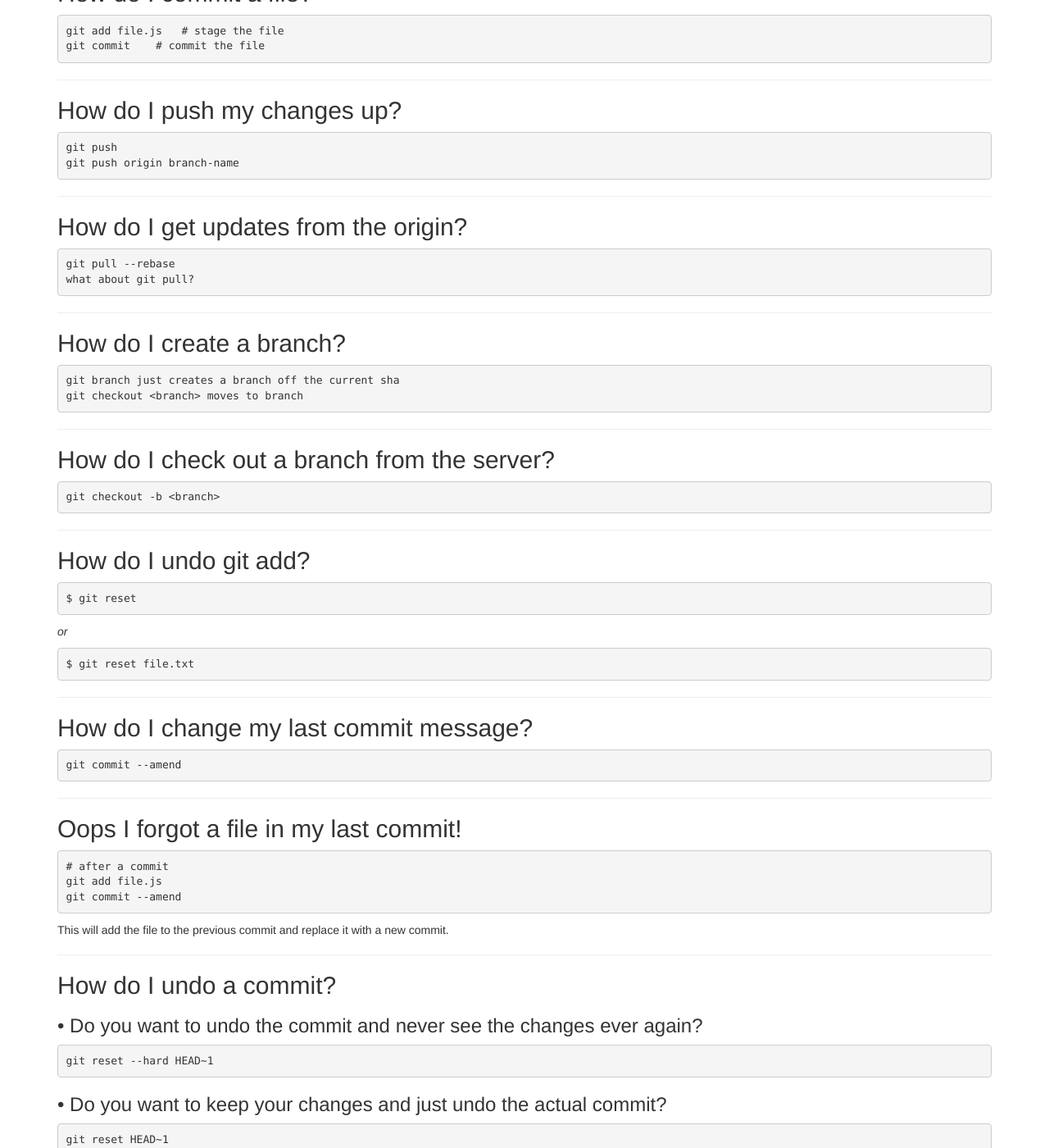
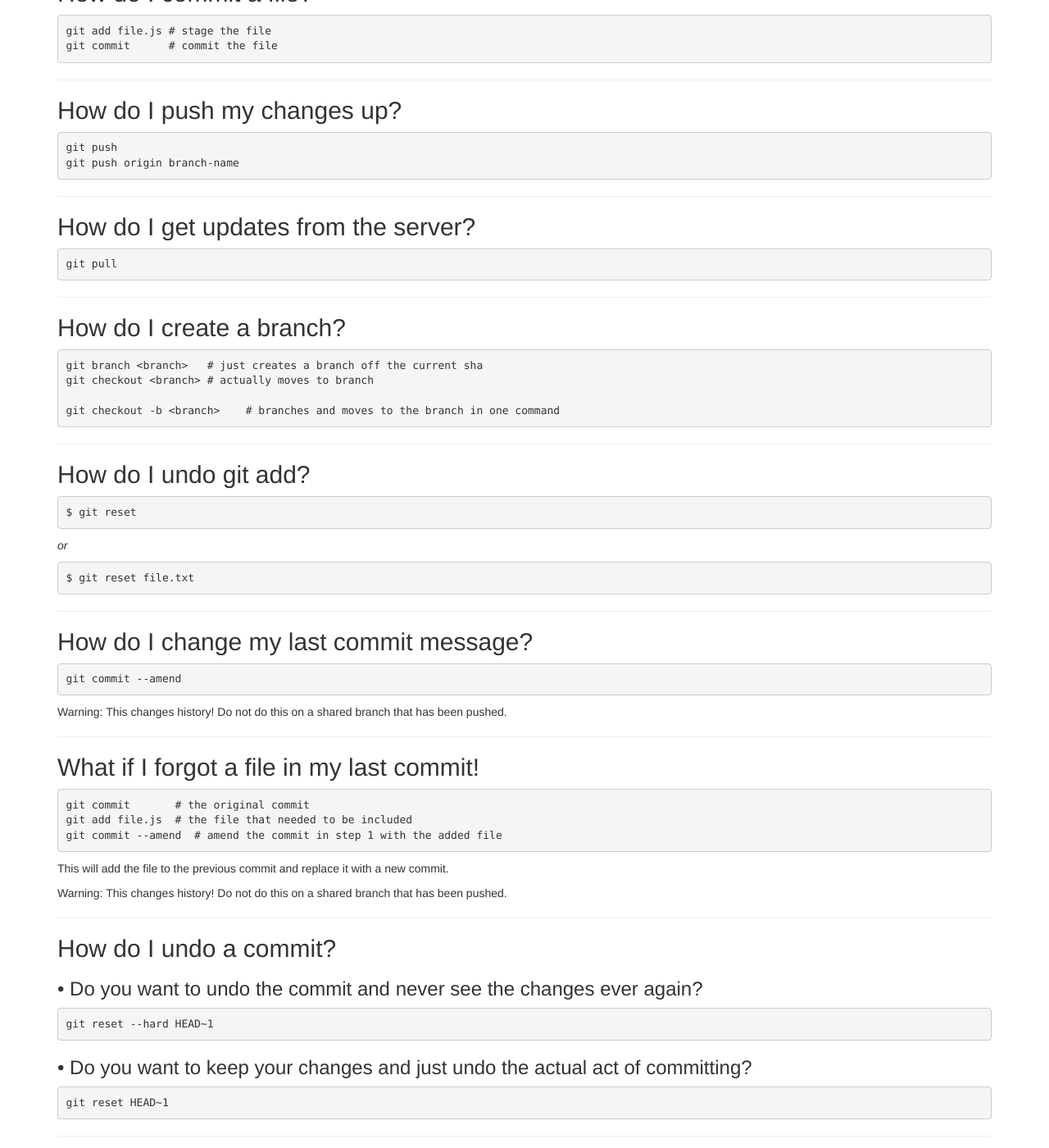
Before and after one commit to jsoverson/gitfaq, a Jekyll site: the page built from index.md, in a window 1280 px wide and 1400 px high, scrolled down 474 px. Shown: the whole window at 82% size. Built offline with Jekyll 4.4.1, drawn with Linux system fonts in a browser that asks for light colours; nearby versions of some CDN libraries; library files that are not in the unit come from our copies; Markdown is read by kramdown in place of the engine named in the settings; some of the changed text lies outside the part shown.

Commit message:
fixing up some details

````diff
--- a/index.md
+++ b/index.md
@@ -23,8 +23,8 @@ git push
 ## How do I commit a file?
 
 ```
-git add file.js   # stage the file
-git commit    # commit the file
+git add file.js # stage the file
+git commit      # commit the file
 ```
 
 ------------------------------------------------
@@ -38,11 +38,10 @@ git push origin branch-name
 
 ------------------------------------------------
 
-## How do I get updates from the origin?
+## How do I get updates from the server?
 
 ```
-git pull --rebase
-what about git pull?
+git pull
 ```
 
 ------------------------------------------------
@@ -50,16 +49,10 @@ what about git pull?
 ## How do I create a branch?
 
 ```
-git branch just creates a branch off the current sha
-git checkout <branch> moves to branch
-```
+git branch <branch>   # just creates a branch off the current sha
+git checkout <branch> # actually moves to branch
 
-------------------------------------------------
-
-## How do I check out a branch from the server?
-
-```
-git checkout -b <branch>
+git checkout -b <branch>    # branches and moves to the branch in one command
 ```
 
 ------------------------------------------------
@@ -84,17 +77,21 @@ $ git reset file.txt
 git commit --amend
 ```
 
+Warning: This changes history! Do not do this on a shared branch that has been pushed.
+
 ------------------------------------------------
 
-## Oops I forgot a file in my last commit!
+## What if I forgot a file in my last commit!
 
 ```
-# after a commit
-git add file.js
-git commit --amend
+git commit       # the original commit
+git add file.js  # the file that needed to be included
+git commit --amend  # amend the commit in step 1 with the added file
 ```
 
 This will add the file to the previous commit and replace it with a new commit.
+
+Warning: This changes history! Do not do this on a shared branch that has been pushed.
 
 ------------------------------------------------
 
@@ -106,7 +103,7 @@ This will add the file to the previous commit and replace it with a new commit.
 git reset --hard HEAD~1
 ```
 
-### &bull; Do you want to keep your changes and just undo the actual commit?
+### &bull; Do you want to keep your changes and just undo the actual act of committing?
 
 ```
 git reset HEAD~1
@@ -117,9 +114,12 @@ git reset HEAD~1
 ## How do I revert all uncommitted changes?
 
 ```
-git checkout .
-git checkout file.txt
-git checkout somedir/
+git checkout .        # reset all tracked files
+git checkout file.txt # reset file.txt
+git checkout somedir/ # reset all files in somedir/
+```
+
+```
 git reset --hard HEAD
 ```
 
````
